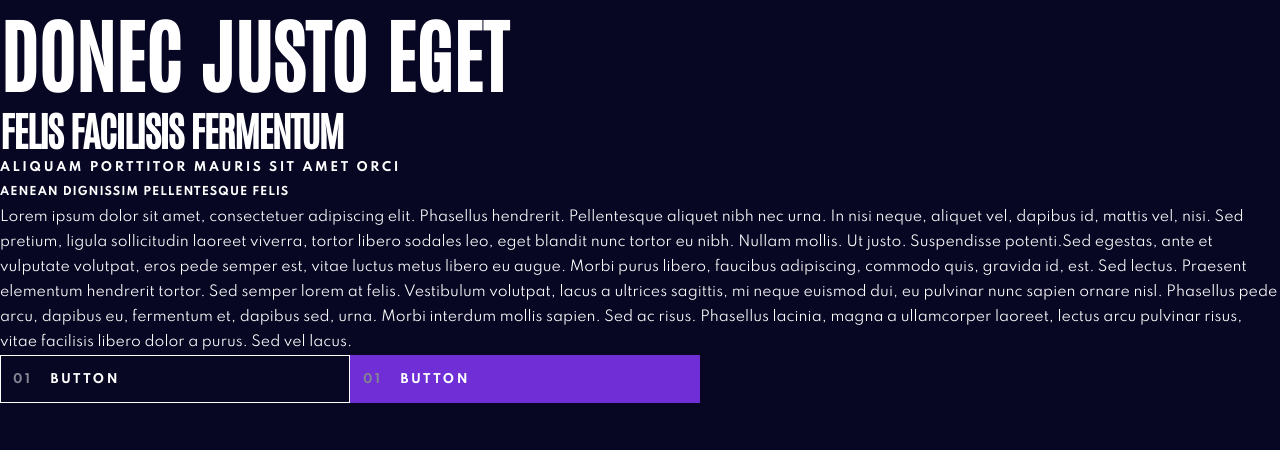
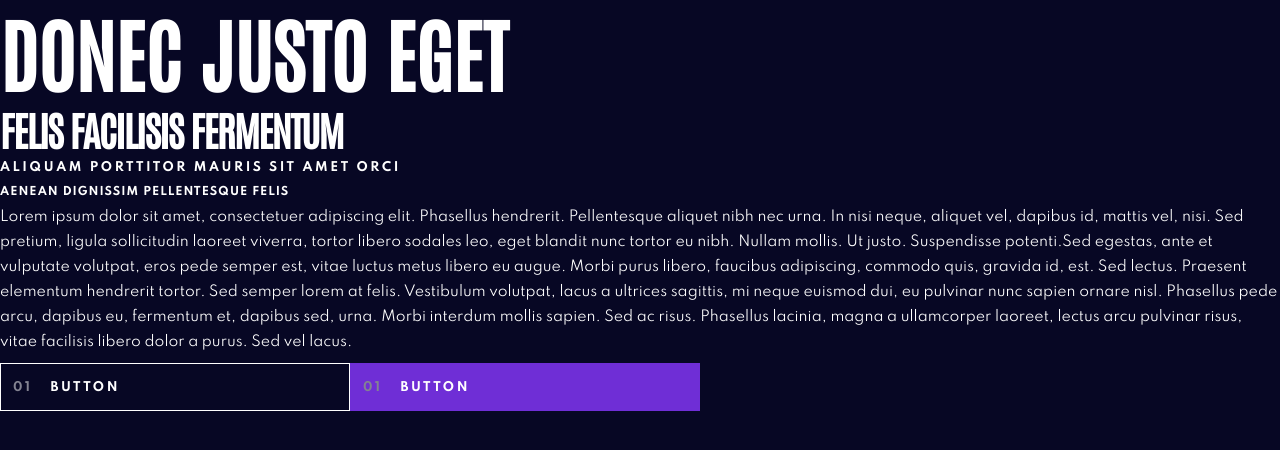
Before and after one commit to rparias/planets-fact-site, a React (Create React App) app: page / in a window 1280 px wide. Shown: the top 450 px of the page. Built offline with nearby package versions, Linux system fonts and the light colour scheme.

Commit message:
Adds top and bottom margin to button component

```diff
--- a/src/components/shared/Button/index.js
+++ b/src/components/shared/Button/index.js
@@ -19,6 +19,7 @@ const ButtonWrapper = styled.button`
   height: 48px;
   border: 0.5px solid ${COLORS.text};
   text-align: start;
+  margin: 8px 0;
 
   span {
     color: ${COLORS.lightGray};
```
